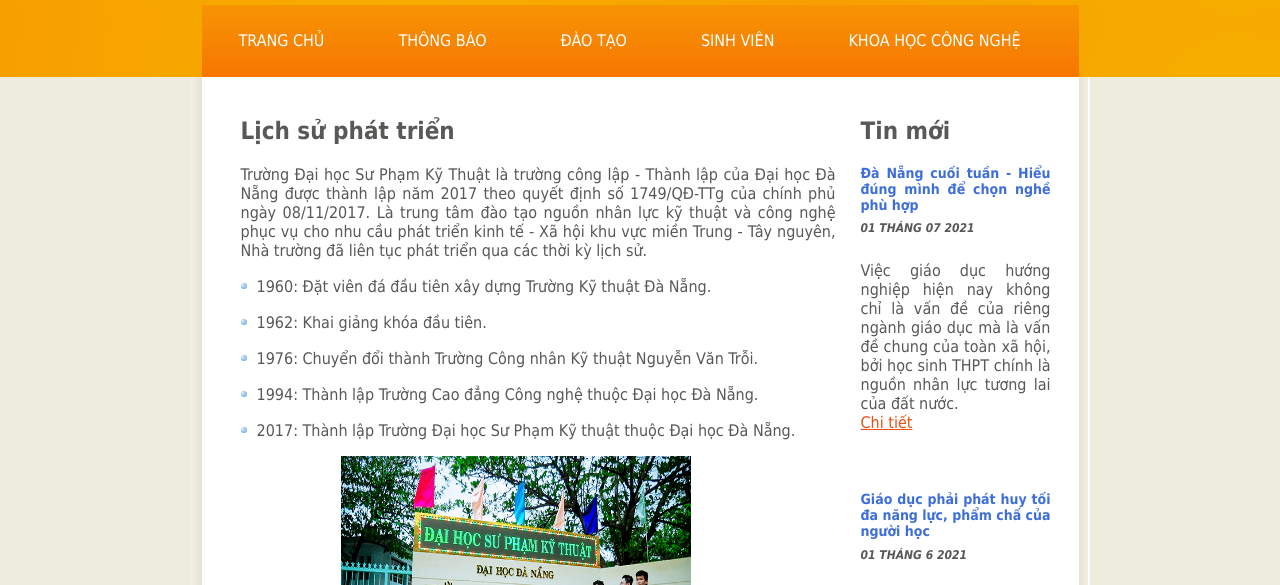
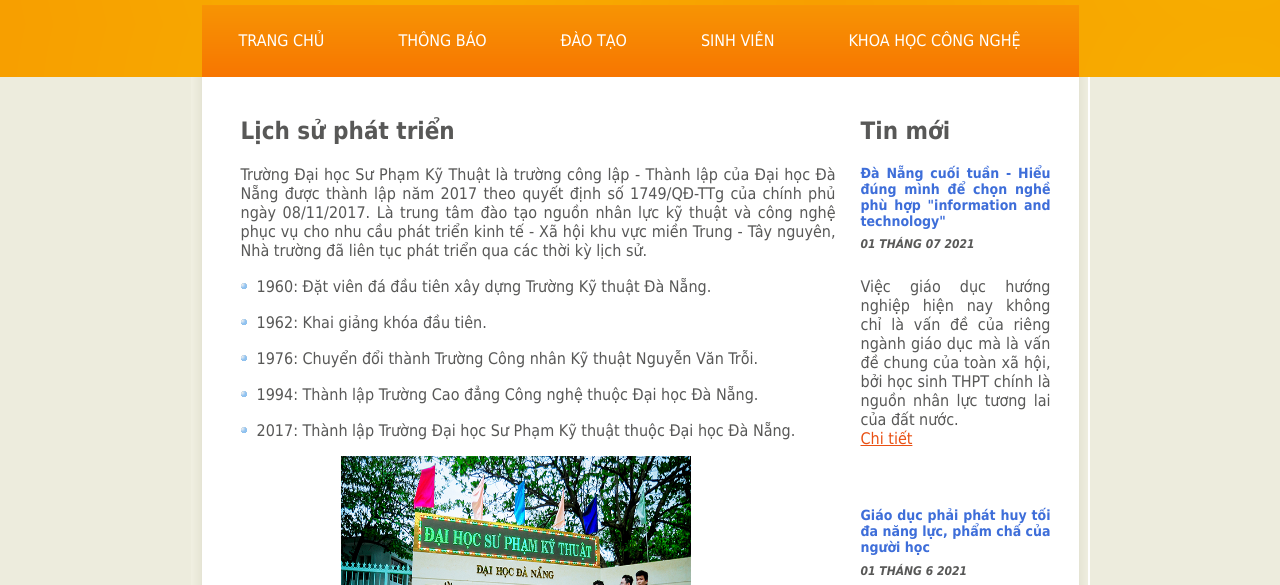
Before and after one commit to cuongkhoaito/ndc, a plain HTML site: page index.html in a window 1280 px wide. Shown: the part 163-748 px from the top of the page. Drawn offline with Linux system fonts and the light colour scheme; files whose address does not match are found by name.

Commit message:
first commit

```diff
--- a/index.html
+++ b/index.html
@@ -48,7 +48,7 @@
 
 		<div class="sidebar">
 			<h2>Tin mới</h2>
-			<h4>Đà Nẵng cuối tuần - Hiểu đúng mình để chọn nghề phù hợp</h4>
+			<h4>Đà Nẵng cuối tuần - Hiểu đúng mình để chọn nghề phù hợp "information and technology"</h4>
 			<p class="time">01 THÁNG 07 2021</p>
 			<p class="kc">Việc giáo dục hướng nghiệp hiện nay không chỉ là vấn đề của riêng ngành giáo dục mà là vấn đề chung của toàn xã hội, bởi học sinh THPT chính là nguồn nhân lực tương lai của đất nước.<br/><a href="https://thanhnien.vn/bao-hay/">Chi tiết</a></p>
 			<h4>Giáo dục phải phát huy tối đa năng lực, phẩm chấ của người học</h4>
```
